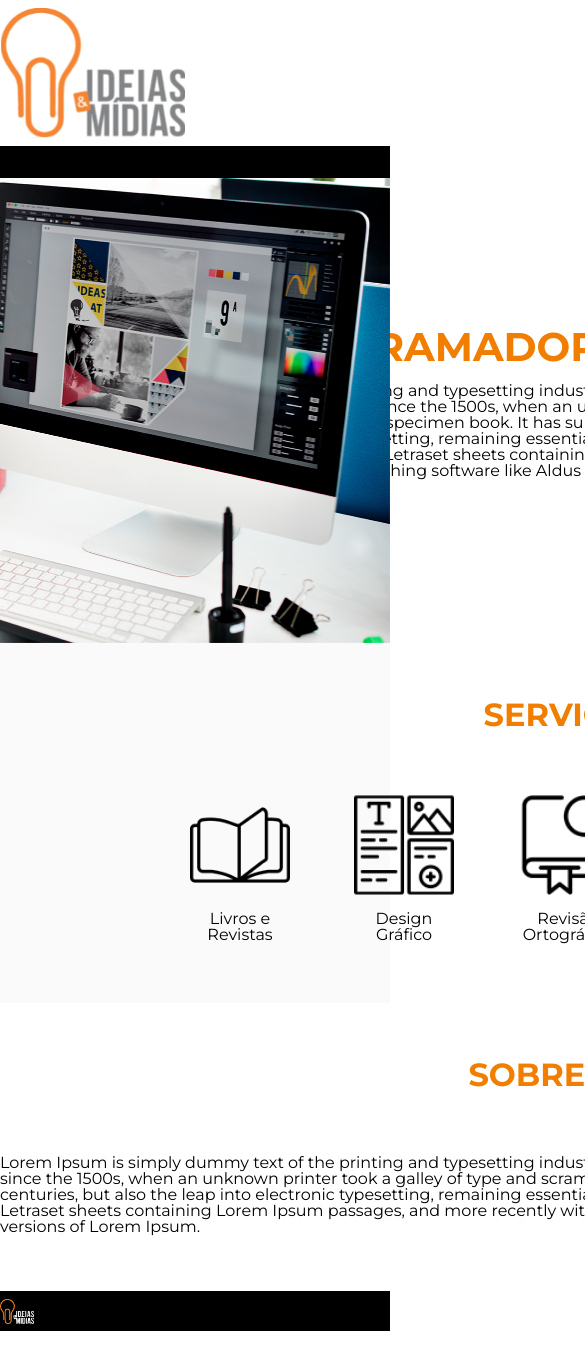
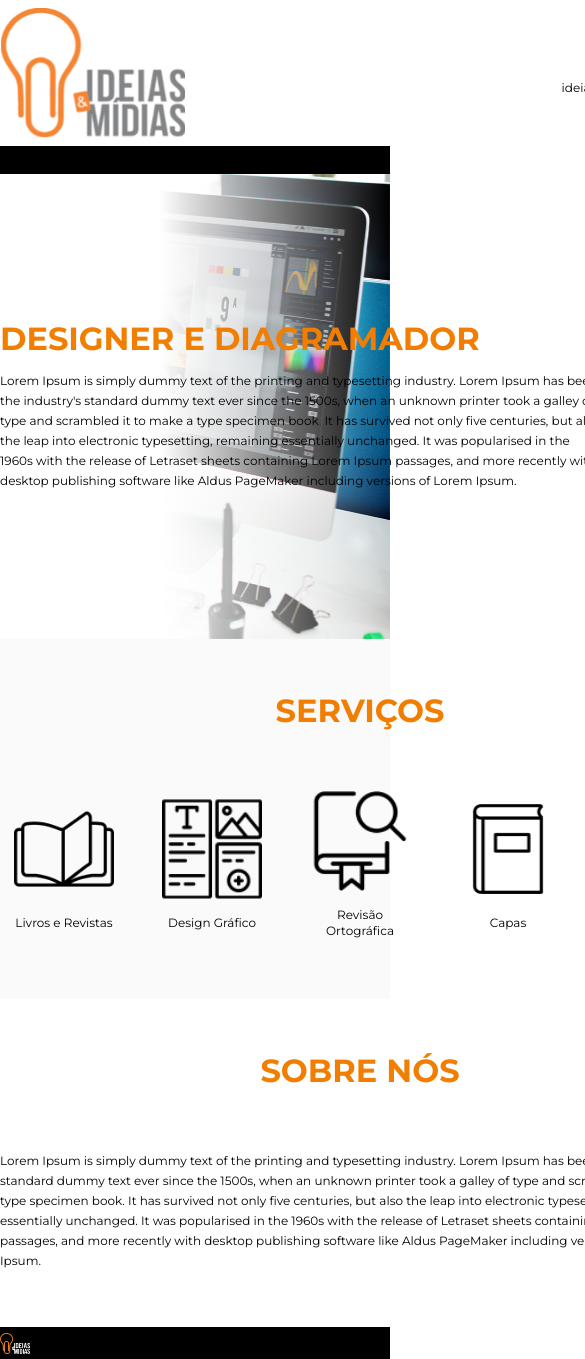
Before and after one commit to mikael-ayala/ideiasemidias-website, a React (Vite) app: page / in a window 390 px wide. Shown: the top 1359 px of the page, 585 px wide, since content can reach past the window. Before the commit the page ends 1331 px from the top, so only its background shows below. Built offline with nearby package versions, Linux system fonts and the light colour scheme.

Commit message:
add responsiveness

```diff
--- a/src/app.scss
+++ b/src/app.scss
@@ -14,3 +14,15 @@ html {
     margin-inline: auto;
     width: 113.6rem;
 }
+
+@media screen and (max-width: 1024px) {
+    .container {
+        width: 97.6rem;
+    }
+}
+
+@media screen and (max-width: 768px) {
+    .container {
+        width: 72rem;
+    }
+}
--- a/src/components/Footer/Footer.scss
+++ b/src/components/Footer/Footer.scss
@@ -19,5 +19,21 @@
             gap: 1.6rem;
         }
     }
+}
 
+@media screen and (max-width: 768px) {
+    .footer {
+        height: 3.2rem;
+
+        .footer-container {
+            .logo-footer {
+                height: 2.1rem;
+                width: 3rem;
+            }
+
+            .icons-footer {
+                transform: scale(0.8);
+            }
+        }
+    }
 }
--- a/src/components/Hero/Hero.scss
+++ b/src/components/Hero/Hero.scss
@@ -9,7 +9,7 @@
         justify-content: center;
         gap: 1.6rem;
         height: 100%;
-        width: 76rem;
+        width: 68rem;
         z-index: 1000;
 
         h1 {
@@ -21,6 +21,7 @@
 
         p {
             font-size: 1.6rem;
+            line-height: 2.2rem;
         }
     }
 
@@ -29,5 +30,35 @@
         right: 0;
         height: 46.5rem;
         width: 66rem;
+        z-index: -100;
     }
 }
+
+
+
+@media screen and (max-width: 1024px) {
+    .hero .hero__background-img {
+        mask-image: linear-gradient(270deg, rgba(0, 0, 0, 1), transparent 55%);
+    }
+}
+
+@media screen and (max-width: 768px) {
+    .hero{
+        .hero__text {
+            width: 60rem;
+
+            h1 {
+                font-size: 3.2rem;
+            }
+
+            p {
+                font-size: 1.2rem;
+                line-height: 2rem;
+            }
+        }
+
+        .hero__background-img {
+            mask-image: linear-gradient(270deg, rgba(0, 0, 0, 1), transparent 35%);
+        }
+    }
+}
--- a/src/components/Menu/Menu.scss
+++ b/src/components/Menu/Menu.scss
@@ -67,3 +67,13 @@
         }
     }
 }
+
+@media screen and (max-width: 768px) {
+    .navbar nav {
+        height: 2.8rem;
+
+        a {
+            font-size: 0.8rem;
+        }
+    }
+}
--- a/src/components/PortfolioCard/PortfolioCard.scss
+++ b/src/components/PortfolioCard/PortfolioCard.scss
@@ -44,3 +44,25 @@
         }
     }
 }
+
+@media screen and (max-width: 768px) {
+    .portfolio-card {
+        height: 30rem;
+        gap: 0.4rem;
+        width: 14.8rem;
+
+        .text {
+            gap: 0.6rem;
+
+            .name {
+                font-size: 1.4rem;
+                font-weight: 600;
+            }
+
+            .description {
+                font-size: 1.4rem;
+                font-weight: 300;
+            }
+        }
+    }
+}
--- a/src/components/Servicos/Servicos.scss
+++ b/src/components/Servicos/Servicos.scss
@@ -9,3 +9,9 @@
         gap: 6.4rem;
     }
 }
+
+@media screen and (max-width: 768px) {
+    .servicos .servicos__cards-container {
+        gap: 4.8rem;
+    }
+}
--- a/src/components/ServicosCard/ServicosCard.scss
+++ b/src/components/ServicosCard/ServicosCard.scss
@@ -13,6 +13,14 @@
 
     p {
         font-size: 1.6rem;
+        line-height: 2.2rem;
         text-align: center;
     }
 }
+
+@media screen and (max-width: 768px) {
+    .servicos-card p {
+        font-size: 1.2rem;
+        line-height: 1.6rem;
+    }
+}
--- a/src/components/SobreNos/SobreNos.scss
+++ b/src/components/SobreNos/SobreNos.scss
@@ -3,5 +3,13 @@
 
     &__text {
         font-size: 1.6rem;
+        line-height: 2.2rem;
     }
 }
+
+@media screen and (max-width: 768px) {
+    .sobre-nos__text {
+        font-size: 1.2rem;
+        line-height: 2rem;
+    }
+}
--- a/src/routes/Portfolio/Portfolio.scss
+++ b/src/routes/Portfolio/Portfolio.scss
@@ -10,9 +10,23 @@
     }
 
     .cards {
-        display: flex;
-        flex-wrap: wrap;
+        display: grid;
+        grid-template-columns: 1fr 1fr 1fr 1fr 1fr 1fr;
         gap: 2.4rem;
+        place-items: center;
         width: 100%;
     }
 }
+
+@media screen and (max-width: 1024px) {
+    .portfolio .cards {
+        grid-template-columns: 1fr 1fr 1fr 1fr 1fr;
+    }
+}
+
+@media screen and (max-width: 768px) {
+    .portfolio .cards {
+        grid-template-columns: 1fr 1fr 1fr 1fr;
+        gap: 1.6rem;
+    }
+}
```
